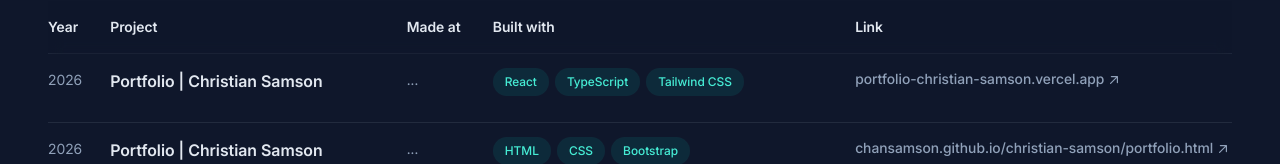
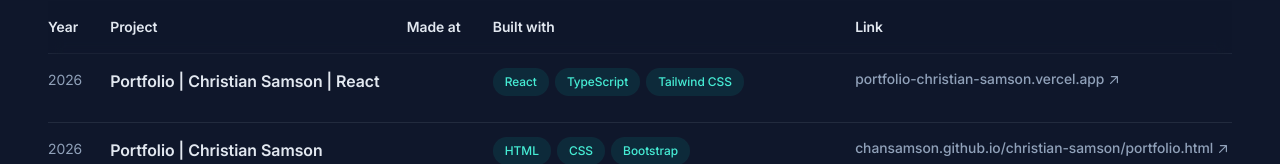
Before and after one commit to chansamson/Portfolio, a React (Vite) app: page / in a window 1280 px wide. Shown: the part 219-383 px from the top of the page. Built offline with nearby package versions, Linux system fonts and the light colour scheme.

Commit message:
18.08.2026

```diff
--- a/package.json
+++ b/package.json
@@ -1,7 +1,7 @@
 {
   "name": "portfolio",
   "private": true,
-  "version": "0.1.0",
+  "version": "0.1.1",
   "type": "module",
   "scripts": {
     "dev": "vite",
--- a/src/components/ProjectsTable.tsx
+++ b/src/components/ProjectsTable.tsx
@@ -12,7 +12,7 @@ export const ProjectsTable = () => {
           <div className="block sm:hidden">
             <a
               className="inline-flex items-baseline font-medium leading-tight text-slate-200 sm:hidden group/link text-base"
-              href={project.link}
+              href={project.url}
               target="_blank"
               rel="noreferrer noopener"
             >
@@ -39,10 +39,6 @@ export const ProjectsTable = () => {
           <div className="hidden sm:block">{project.project}</div>
         </div>
       </td>
-
-      {/* <td className="py-4 pr-4 align-top font-semibold leading-snug text-slate-200">
-        {project.project}
-      </td> */}
       <td className="hidden py-4 pr-4 align-top text-sm lg:table-cell">
         {project.madeAt}
       </td>
--- a/src/data/projects.ts
+++ b/src/data/projects.ts
@@ -1,15 +1,13 @@
 export const projects = [
   {
     year: 2026,
-    project: "Portfolio | Christian Samson",
-    madeAt: "...",
+    project: "Portfolio | Christian Samson | React",
     builtWith: ["React", "TypeScript", "Tailwind CSS"],
     link: "portfolio-christian-samson.vercel.app",
   },
   {
     year: 2026,
     project: "Portfolio | Christian Samson",
-    madeAt: "...",
     builtWith: ["HTML", "CSS", "Bootstrap"],
     link: "chansamson.github.io/christian-samson/portfolio.html",
     url: "https://chansamson.github.io/christian-samson/portfolio.html",
```
